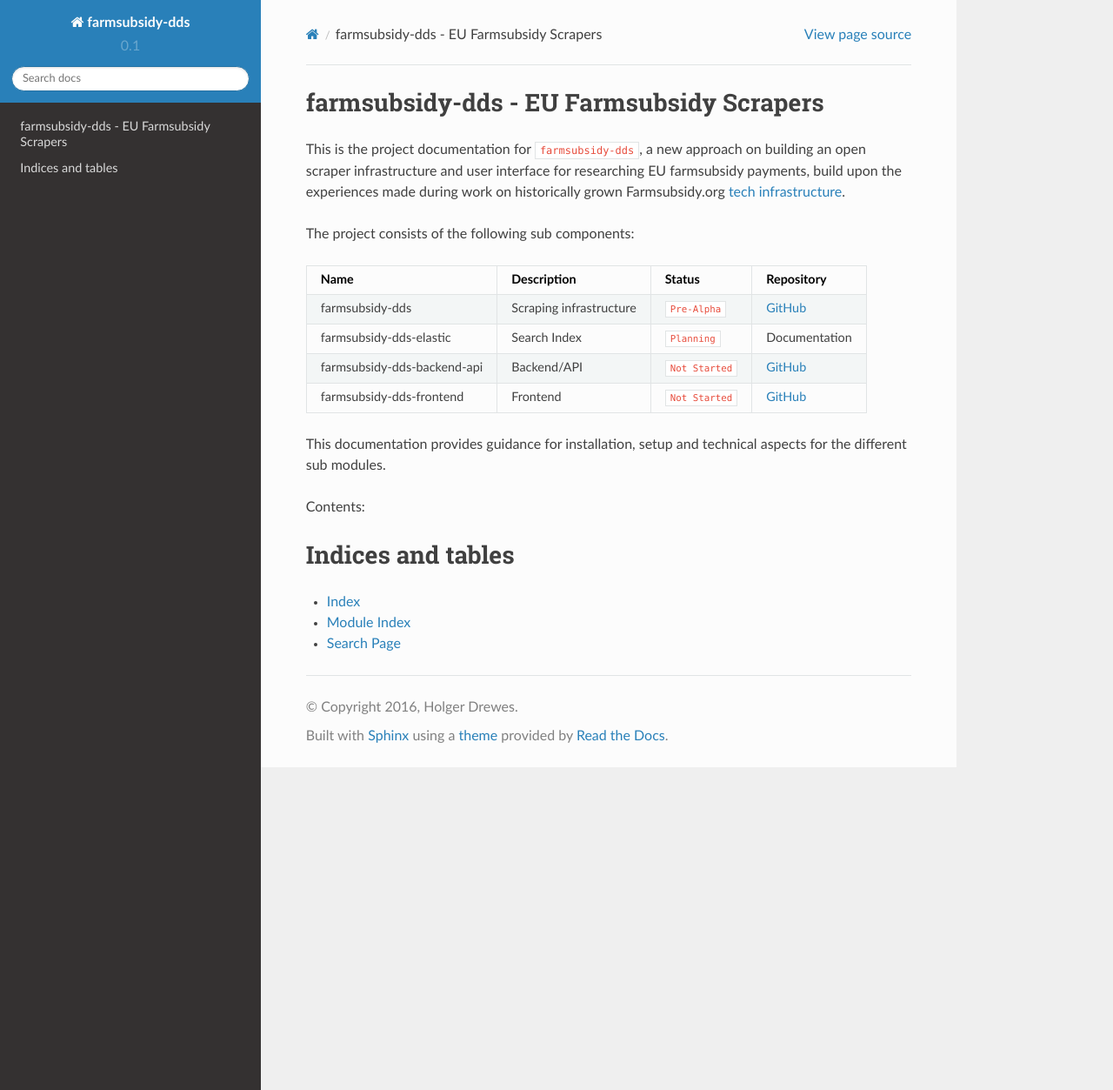
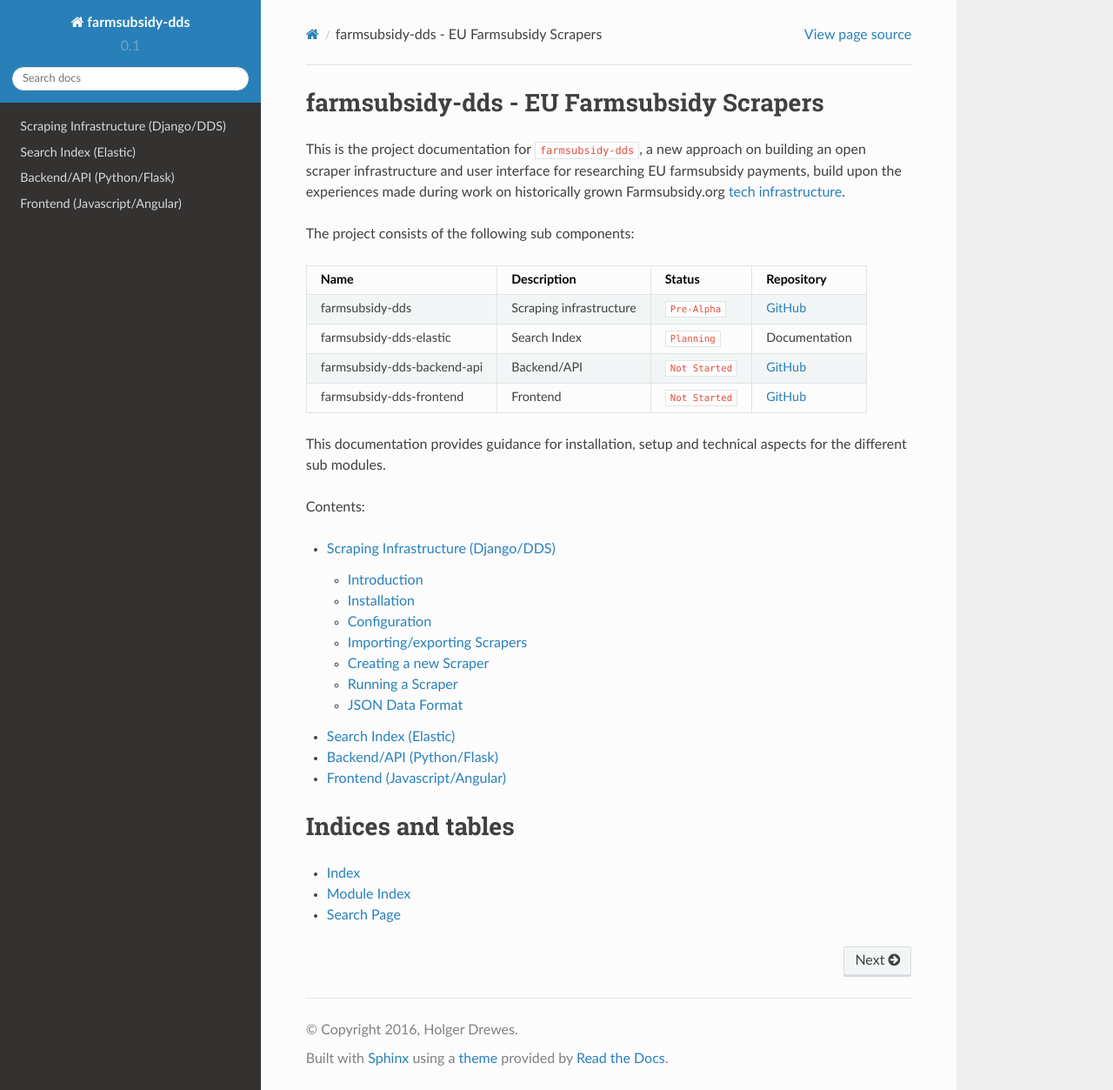
Before and after one commit to holgerd77/farmsubsidy-dds-scraper, a Sphinx documentation site: the page built from docs/index.rst, in a window 1280 px wide and 1253 px high. Shown: the whole window at 87% size. Built offline with Sphinx 7.4.7 and the Read the Docs theme 2.0.0, drawn with Linux system fonts in a browser that asks for light colours; some of the changed lines change nothing that is shown.

Commit message:
File structure for docs, first version of scraping infrastructure docs

```diff
--- /dev/null
+++ b/docs/backend_api.rst
@@ -0,0 +1,5 @@
+==========================
+Backend/API (Python/Flask)
+==========================
+
+TODO
--- /dev/null
+++ b/docs/frontend.rst
@@ -0,0 +1,5 @@
+=============================
+Frontend (Javascript/Angular)
+=============================
+
+TODO
--- a/docs/index.rst
+++ b/docs/index.rst
@@ -34,6 +34,10 @@
 .. toctree::
    :maxdepth: 2
 
+   scraping_infrastructure.rst
+   search_index.rst
+   backend_api.rst
+   frontend.rst
 
 
 Indices and tables
--- /dev/null
+++ b/docs/scraping_infrastructure.rst
@@ -0,0 +1,92 @@
+====================================
+Scraping Infrastructure (Django/DDS)
+====================================
+
+Introduction
+------------
+
+The scraping infrastructure is build on ``Python/Django`` and is using the
+`djang-dynamic-scraper <https://github.com/holgerd77/django-dynamic-scraper>`_
+scraping library at its core.
+
+Scrapers for the various EU member state agencies databases are build and maintained
+within the Django admin interface.
+
+.. image:: imgs/screenshot_django-admin_scraper_list.png
+
+
+Installation
+------------
+
+The scraping infrastructure project can be installed by cloning the
+`GitHub <https://github.com/holgerd77/farmsubsidy-dds>`__ repository and
+install the requirements into a ``Python 2.7`` virtualenv (switch to
+``Python 3`` planned some time after ``Scrapy/Twisted`` is ported) with::
+
+    pip install -r requirements.txt
+    pip install -r requirements_dev.txt # DEV requirements
+
+The project uses the following main ``Python/Django`` libraries:
+
+* `Django 1.8 <https://www.djangoproject.com/>`_
+* `Scrapy 0.24 <http://scrapy.org/>`_
+* `Django Dynamic Scraper 0.9 <django-dynamic-scraper.readthedocs.org/en/latest/>`_
+
+Configuration
+-------------
+
+The following environment variables have to be found in your shell environment,
+e.g. by adding lines like ``export FARMSUBSIDY_DDS_SECRET_KEY="..."`` to the
+``.bash_profile`` file:
+
++-------------------------------+---------------------------------------------+--------------------+
+| Key                           | Description                                 | Place              |
++===============================+=============================================+====================+
+|``FARMSUBSIDY_DDS_SECRET_KEY`` | Project specific Django secret key          | ``settings.py``    |
++-------------------------------+---------------------------------------------+--------------------+
+
+Starting a local Django server should now provide access to the scraper management
+admin console via the browser (go to ``127.0.0.1:8000``)::
+
+    python manage.py runserver
+
+
+Importing/exporting Scrapers
+----------------------------
+
+Scrapers can be found in the ``scraper_dumps`` directory inside the repository and imported
+with the following command::
+
+    python manage.py loaddata scraper_dumps/farmsubsidy_scraper_dump_YYYY-MM-DD_dds_[DDS_VERSION_NUMBER].json #Generic
+    python manage.py loaddata scraper_dumps/farmsubsidy_scraper_dump_2016-01-18_dds_v094.json #Example
+
+.. note::
+   It is recommended to match the project installation DDS version with the version from the scraper
+   dump, otherwise DB changes during DDS version changes have to be looked at closely in the
+   `DDS release notes <http://django-dynamic-scraper.readthedocs.org/en/latest/development.html#releasenotes>`_
+   and manual adoptions to the JSON dump format might be necessary.
+
+
+Creating a new Scraper
+----------------------
+
+TODO
+
+Running a Scraper
+-----------------
+
+Scraper can be run from the command line with the following command::
+
+    scrapy crawl --output=test.json --output-format=jsonlines payment_spider -L DEBUG -a id=GB -a max_items_read=4 -a max_pages_read=2
+
+This will run the scraper connected to the ``Agency`` in the Django admin with the id ``GB`` and
+write the output in a ``JSON Lines`` formatted file called ``test.json``.
+
+Usage options for scraping behaviour can be found in the corresponding  DDS doc section for
+`running/testing scrapers <http://django-dynamic-scraper.readthedocs.org/en/latest/getting_started.html#running-testing-your-scraper>`_.
+
+
+JSON Data Format
+----------------
+
+TODO
--- /dev/null
+++ b/docs/search_index.rst
@@ -0,0 +1,5 @@
+======================
+Search Index (Elastic)
+======================
+
+TODO
```
Also changed, not shown: docs/imgs/screenshot_django-admin_scraper_definition.png (added), docs/imgs/screenshot_django-admin_scraper_list.png (added).
